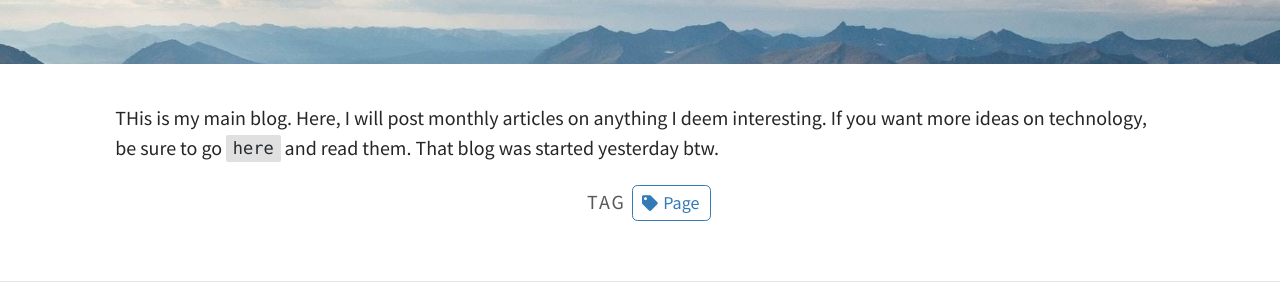
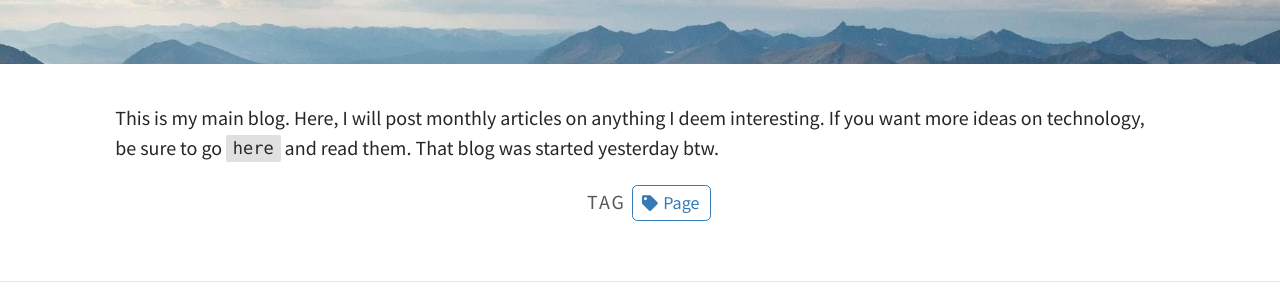
Before and after one commit to im-coder-lg/im-coder-lg.github.io, a Jekyll site: the page built from pages/about.md, in a window 1280 px wide. Shown: the part 240-540 px from the top of the page. Built offline with Jekyll 4.4.1, drawn with Linux system fonts in a browser that asks for light colours.

Commit message:
Update Pages “about”

```diff
--- a/pages/about.md
+++ b/pages/about.md
@@ -1,9 +1,10 @@
 ---
+title: About
 layout: page
-title: About
 permalink: /about/
-feature-img: "assets/img/pexels/travel.jpeg"
-tags: [Page]
+feature-img: assets/img/pexels/travel.jpeg
+tags:
+  - Page
 ---
 
-THis is my main blog. Here, I will post monthly articles on anything I deem interesting. If you want more ideas on technology, be sure to go [`here`](https://coder-lg.github.io/tech) and read them. That blog was started yesterday btw.
+This is my main blog. Here, I will post monthly articles on anything I deem interesting. If you want more ideas on technology, be sure to go [`here`](https://coder-lg.github.io/tech) and read them. That blog was started yesterday btw.
```
